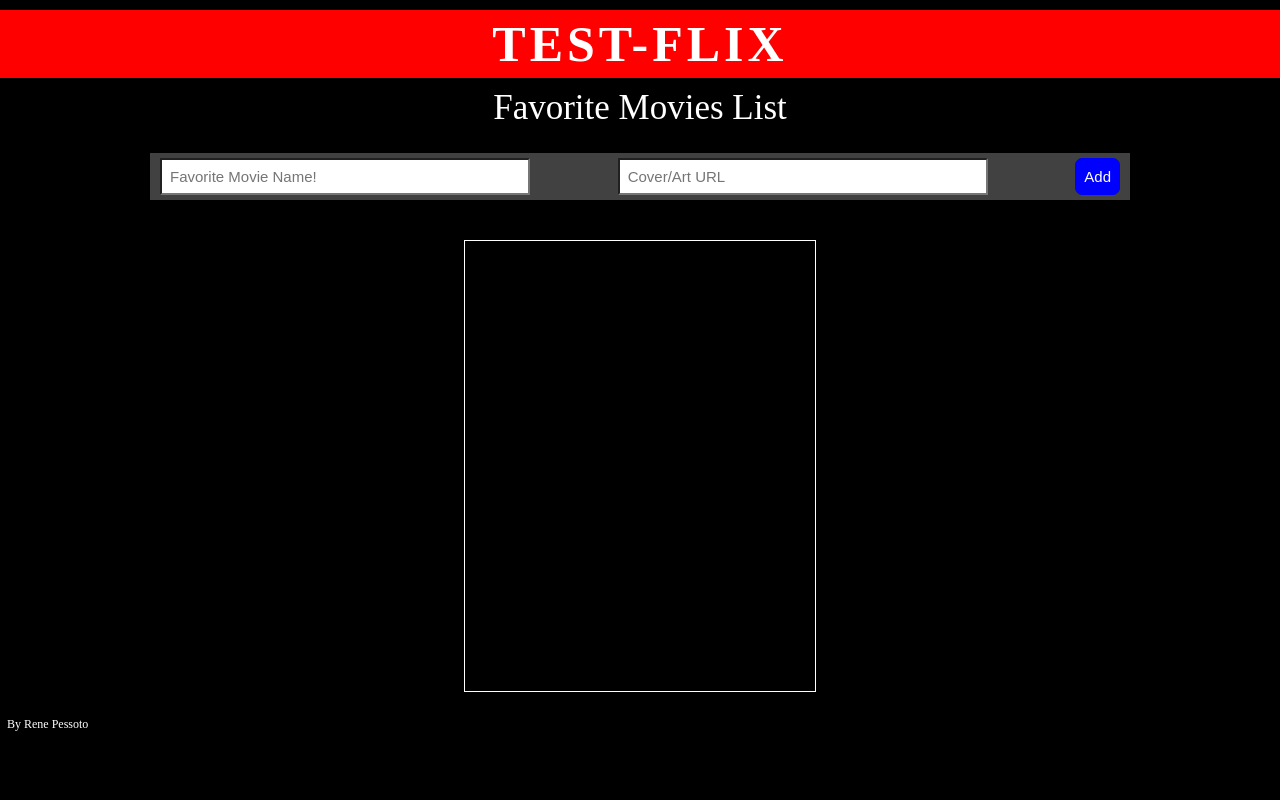
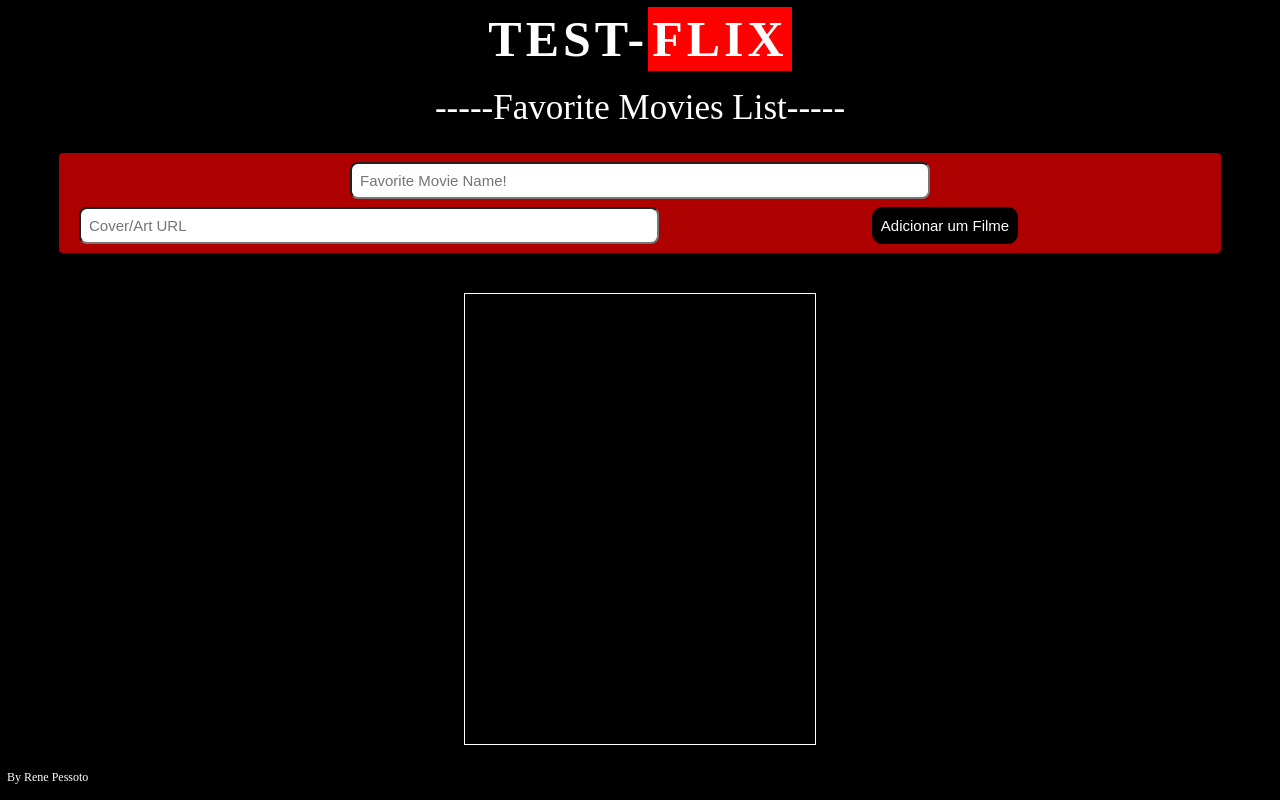
Before and after one commit to RenePessoto/Flix, a plain HTML site: page index.html in a window 1280 px wide. Drawn offline with Linux system fonts and the light colour scheme.

Commit message:
focus on button

```diff
--- a/assets/css/style.css
+++ b/assets/css/style.css
@@ -1,56 +1,70 @@
 *{
     padding: 0;
-    margin: 0;
+    margin: 0 auto;
     flex-wrap: wrap;
     background-color: black;
 }
 
 header{
-
     text-align: center;
     color: white;
 }
 
 h1{
     font-size: 50px;
+    color: white;
     letter-spacing: 4px;
-    padding: 5px 5px;
-    margin: 10px auto;
+    padding: 10px 5px;
+    margin: 0px auto;
+}
+
+mark{
+    color: white;
+    padding: 4px 4px;
     background-color: red;
 }
-
 p{
     font-size: 35px;
+    margin-top: 10px;
 }
 
 .add{
     display: flex;
-    justify-content: space-between;
-    width: 75%;
-    padding: 5px 10px;
+    justify-content: space-around;
+    width: 90%;
+    padding: 5px 5px;
     margin: 25px auto;
-    background-color: rgb(65, 65, 65);
+    border-radius: 4px;
+    background-color: rgba(255, 0, 0, 0.688);
 }
 
 input{
     font-size: 15px;
-    width: 350px;
+    width: 70vh;
     padding: 8px;
+    margin: 4px 15px;
     color: rgb(0, 0, 0);
+    border-radius: 8px;
     background-color: white;
 }
 
 button{
     font-size: 15px;
     padding: 8px;
-    color: white;
-    border-radius: 7px;
-    border: 1px solid blue;
-    background-color: blue;
+    margin: 4px auto ;
+    color: rgb(255, 255, 255);
+    border-radius: 10px;
+    border: 1px solid rgb(0, 0, 0);
+    background-color: rgb(0, 0, 0);
+    cursor: pointer;
 }
 
 button:hover{
-    background-color: rgb(0, 155, 251);
+    text-decoration: underline;
+    color: white;
+    border: 1px solid rgb(255, 57, 57);
+    background-color:  rgb(255, 57, 57);
+    transition: .6s;
 }
 
 .container{
--- a/assets/js/scripts.js
+++ b/assets/js/scripts.js
@@ -6,24 +6,36 @@ const movie ={
     Cover:(movieURL)
 };
 
+var addButtonEl = document.querySelector('#add-movie');
+
 function addMovie(){
 
-    const movieName = document.getElementById('name').value;
-    const movieURL = document.getElementById('url').value;
+  let movieName = document.getElementById('name').value;
+  let movieURL = document.getElementById('url').value;
 
   if ((movieURL.endsWith(".jpg") || movieURL.endsWith(".png") || movieURL.endsWith(".jpeg"))&&(movieName!== null)) {
+
     movieList.push(new movie);
-    return movieList;
+
+    return movieList[movie];
+
   } else {
-    alert("URL must ends with JPG, JPEG or PNG");
-  }
+    alert("URL must ends with JPG, JPEG or PNG and Name must be filled!");
+}
 }
 
-document.getElementById("url").value = "";
-document.getElementById("name").value ="";
+addButtonEl.addEventListener('click',addMovie,cleanInput)
 
-function show(movieName,movieURL) {
-  var screen = "<img src=" + movieURL + " alt = "+ movieName + ">" +"<label>"+movieName+"</label>";
+function cleanInput(){
+  return (
+    document.getElementById("url").value = "",
+    document.getElementById("name").value ="")
+}
+
+function show(movieList) {
+  var screen = "<img src=" + movieURL + " alt = "+ movieName + ">" + "</br>"+ "<label>"+movieName+"</label>";
   var show = document.getElementById("show");
   show.innerHTML = show.innerHTML + screen;
+
+
 }
--- a/index.html
+++ b/index.html
@@ -11,14 +11,15 @@
 <body>
 
     <header>
-        <h1>TEST-FLIX</h1>
-        <p>Favorite Movies List</p>
+        <h1>TEST-<mark>FLIX</mark></h1>
+        <p>-----Favorite Movies List-----</p>
     </header>
 
     <div class="add">
         <input type="text" id="name" placeholder="Favorite Movie Name!">
         <input type="text" id="url"  placeholder="Cover/Art URL">
-        <button onclick="addMovie()">Add</button>
+
+        <button id='add-movie' onclick="addMovie()">Adicionar um Filme</button>
     </div>
 
     <div>
```
